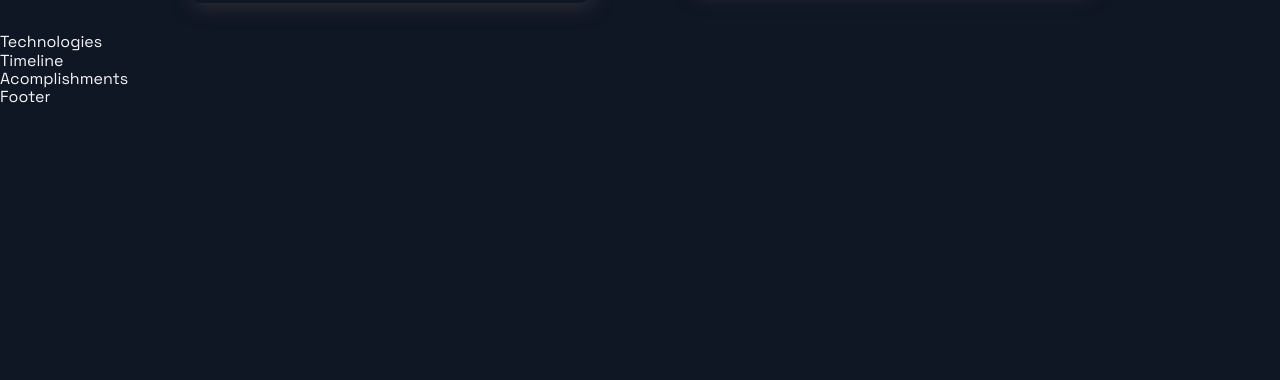
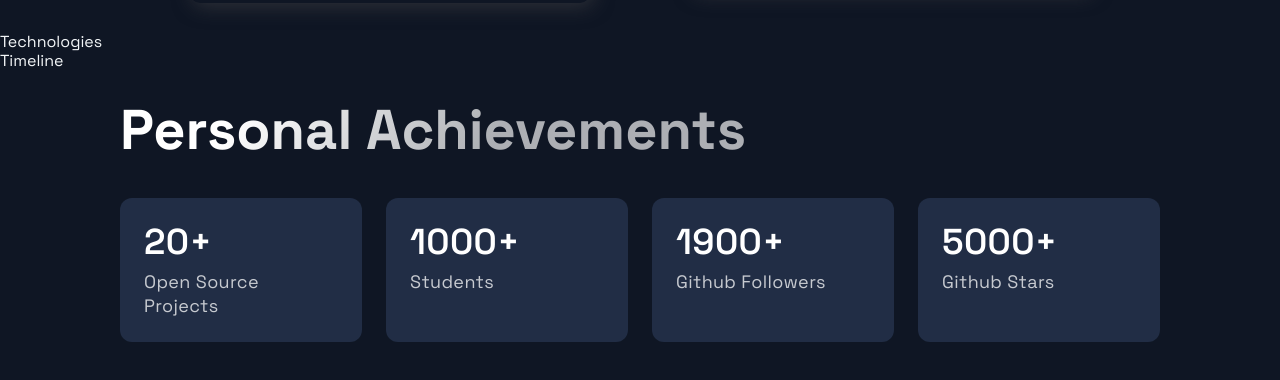
Before and after one commit to JayAtSeneca/Portfolio, a Next.js app: page / in a window 1280 px wide. Shown: the part 2679-3059 px from the top of the page. Before the commit the page ends 2786 px from the top, so only its background shows below. Built offline with nearby package versions, Linux system fonts and the light colour scheme.

Commit message:
updated accomplishment component

```diff
--- a/components/Acomplishments/Acomplishments.js
+++ b/components/Acomplishments/Acomplishments.js
@@ -1,6 +1,6 @@
 import React from 'react';
 
-import { Section, SectionDivider, SectionTitle } from '../../styles/GlobalComponents';
+import { Section, SectionDivider, SectionTitle } from '../../styles/GlobalComponents/index';
 import { Box, Boxes, BoxNum, BoxText } from './AcomplishmentsStyles';
 
 const data = [
@@ -11,9 +11,18 @@
 ];
 
 const Acomplishments = () => (
-  <div>
-    Acomplishments
-  </div>
+  <Section>
+    <SectionTitle>Personal Achievements</SectionTitle>
+    <Boxes>
+      {data.map((card, index) => (
+        <Box key={index}>
+          <BoxNum>{`${card.number}+`}</BoxNum>
+          <BoxText>{card.text}</BoxText>
+        </Box>
+      ))}
+    </Boxes>
+    <SectionDivider/>
+  </Section>
 );
 
 export default Acomplishments;
```
